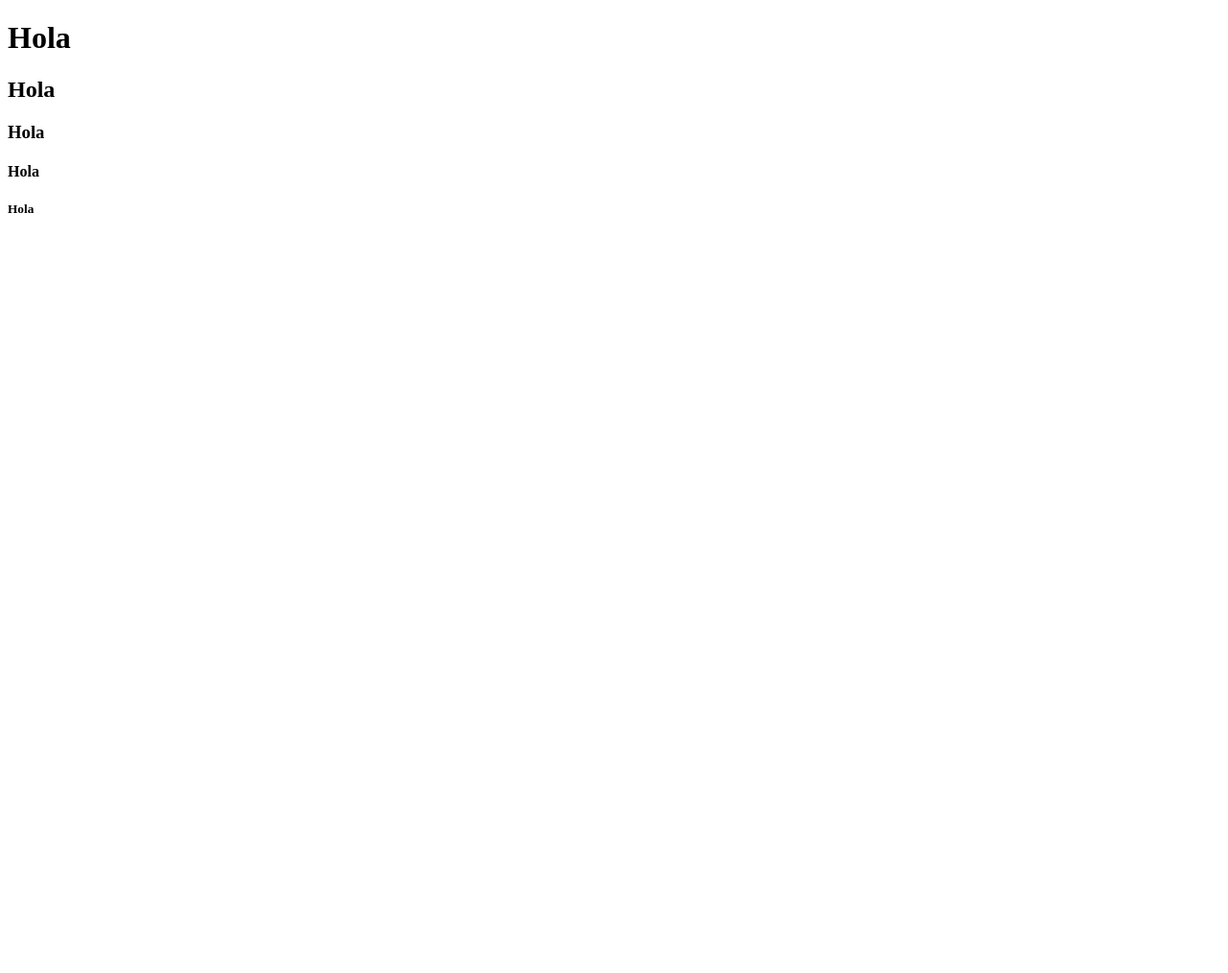
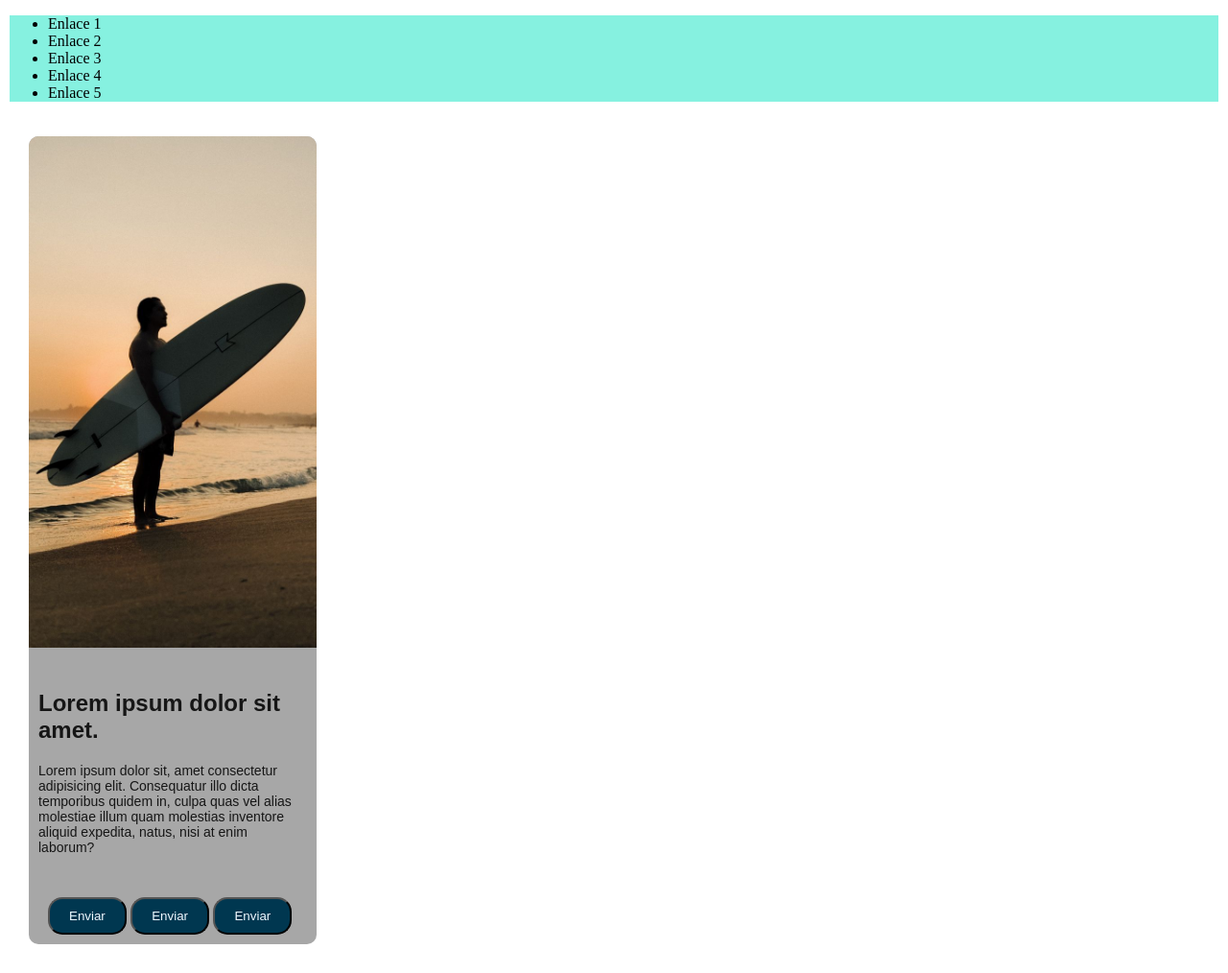
Before and after one commit to julianPA26/frontead-session-1, a plain HTML site: page index.html in a window 1280 px wide. Shown: the whole page at 96% size. Before the commit the page ends 800 px from the top, so only its background shows below. Drawn offline with Linux system fonts and the light colour scheme.

Commit message:
Subiendo Cambios

```diff
--- a/index.html
+++ b/index.html
@@ -1,18 +1,53 @@
 <!DOCTYPE html>
 <html lang="en">
+
 <head>
     <meta charset="UTF-8">
     <meta name="viewport" content="width=device-width, initial-scale=1.0">
-    <title>Document</title>
+    <link rel="stylesheet" href="./src/styles/styles.css">
+    <title>MY PAGE ONE </title>
 </head>
+
 <body>
-    <div>
-        <h1>Hola</h1>
-        <h2>Hola </h2>
-        <h3>Hola </h3>
-        <h4>Hola </h4>
-        <h5>Hola </h5>
+
+    <div class="menu">
+        <ul>
+
+            <li>Enlace 1</li>
+            <li>Enlace 2</li>
+            <li>Enlace 3</li>
+            <li>Enlace 4</li>
+            <li>Enlace 5</li>
+        </ul>
+    </div>
+    <div class="container">
+        <div class="card">
+            <img src="./src/assets/img/img1.jpg" alt="Mariposa de la naturaleza" srcset="">
+            <div class="text-card">
+                <h2>Lorem ipsum dolor sit amet.</h2>
+                <p>Lorem ipsum dolor sit, amet consectetur adipisicing elit. Consequatur illo dicta temporibus quidem
+                    in,
+                    culpa
+                    quas vel alias molestiae illum quam molestias inventore aliquid expedita, natus, nisi at enim
+                    laborum?
+                </p>
+            </div>
+            <div class="button-card">
+                <button onclick="saludoFuncion()">Enviar</button>
+                <button onclick="SALUDO_FLECHA()">Enviar</button>
+                <button onclick="SALUDO_DOS()">Enviar</button>
+            </div>
+
+       </div>
 
     </div>
+
 </body>
+
+
+
+<script src="./src/js/app.js"></script>
+
 </html>
+<!DOCTYPE html>
+<html lang="en">
--- a/src/js/app.js
+++ b/src/js/app.js
@@ -0,0 +1,11 @@
+console.log("Acceíi al JS");
+function saludoFuncion(){
+    console.log("Hola desde la funcion");
+}
+
+const SALUDO_FLECHA = () => {
+    console.log("Hola desde la funcion flecha");
+}
+const SALUDO_DOS = function () {
+    console.log("Hola desde la funcion anonima");
+}
--- /dev/null
+++ b/src/styles/styles.css
@@ -0,0 +1,58 @@
+body{
+    margin: 10px;
+}
+
+.menu{
+    background-color: #86f1e0;
+}
+
+.container{
+    padding: 20px;
+}
+
+.card{
+    /* Estilos div */
+    background-color: #a7a7a7;
+    width: 300px;
+    border-radius: 10px;
+
+    /* Estilos texto */
+    font-family: Arial, Helvetica, sans-serif;
+    color: #161616;
+
+}
+
+.card img{
+    width: 100%;
+    height: auto;
+    border-radius: 10px 10px 0 0;
+    object-fit: cover;/* Para que la imagen no se estire */
+
+
+}
+.text-card{
+    padding: 20px;
+}
+.text-card p{
+    font-size: 14px;
+}
+.text-card{
+    padding-left: 10px;
+}
+
+.button-card{
+    padding: 10px 20px;
+
+}
+.button-card button{
+    border-radius: 15px;
+    background-color: rgb(0, 55, 80);
+    color: aliceblue;
+    padding: 10px 20px;
+    cursor: pointer;
+}
+.button-card button:hover{
+    background-color: rgb(0, 8, 8);
+    color:rgb(255, 0, 0);
+
+}
```
Also changed, not shown: src/assets/img/img1.jpg (added).
